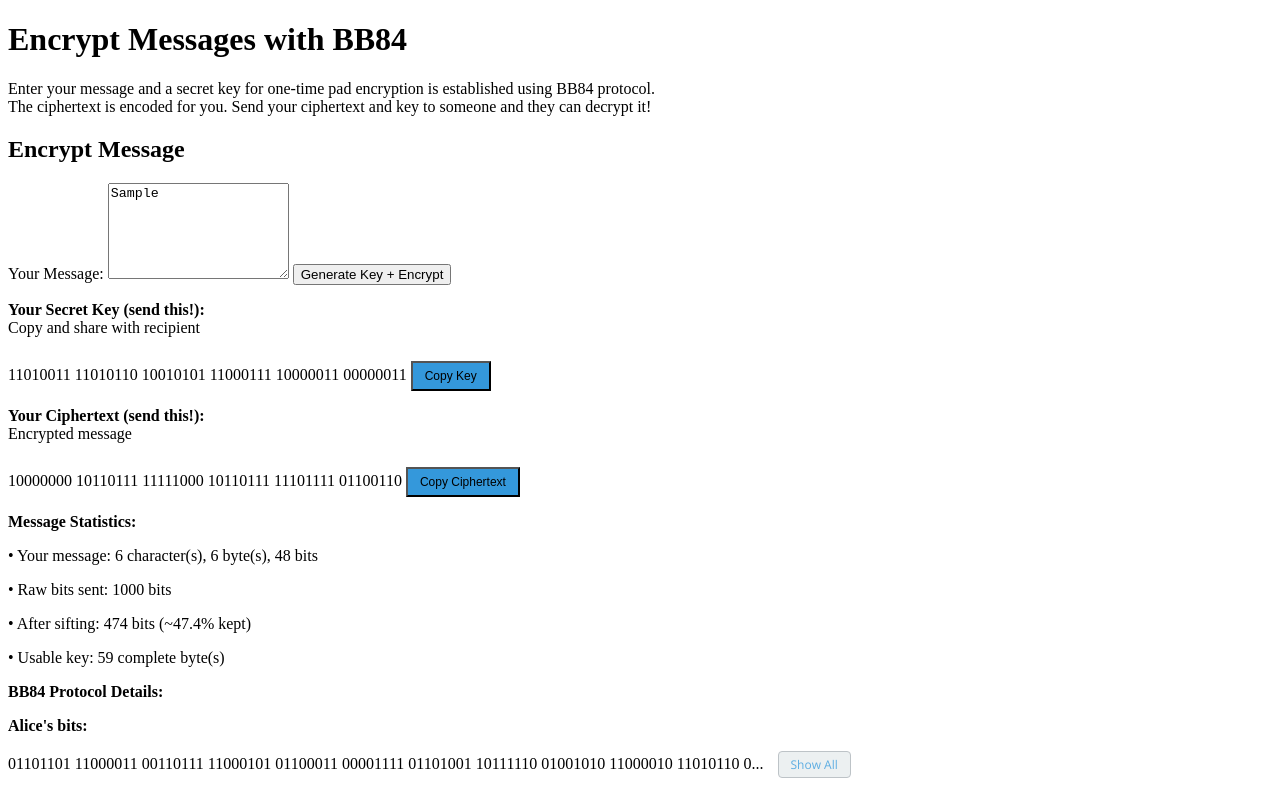
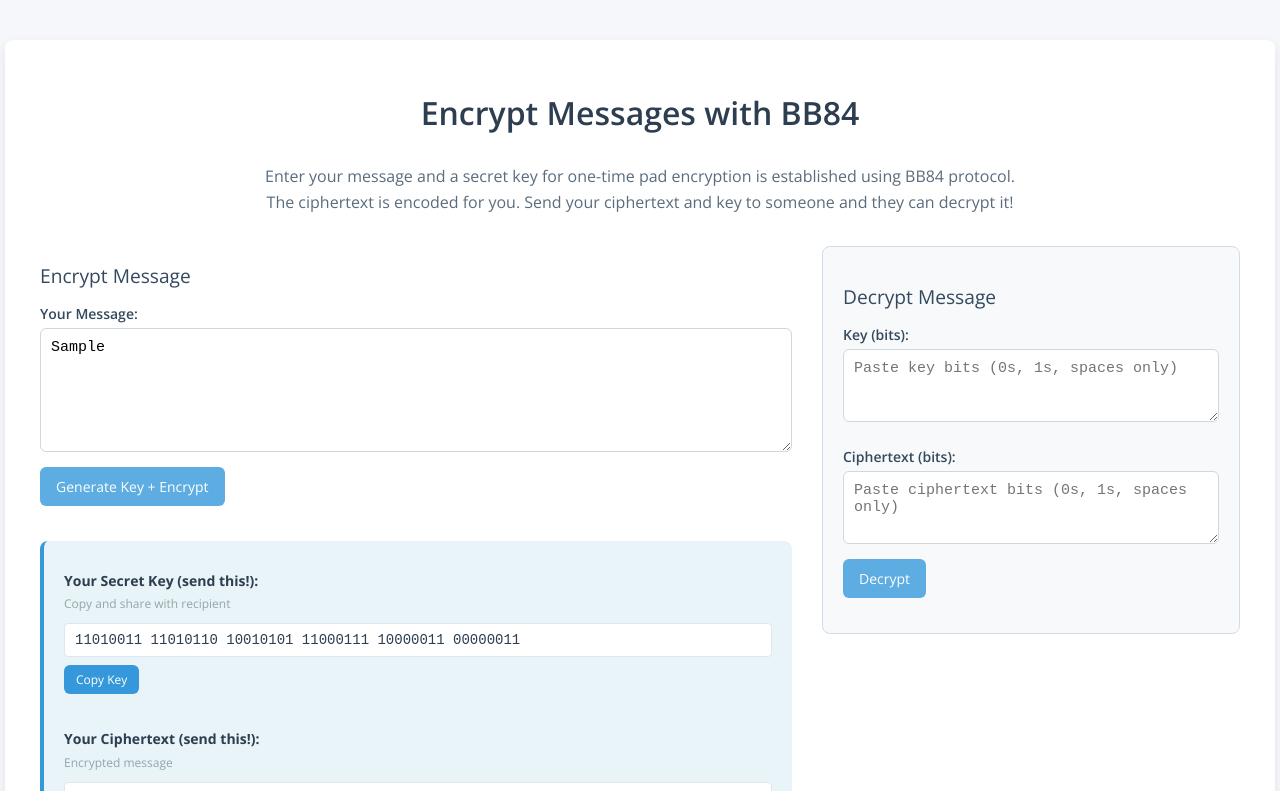
Before and after one commit to jcheesem/qkd-simulator, a plain HTML site: page docs/index.html in a window 1280 px wide. Both pictures are taken after typing "Sample" into the empty fields and a click on the button "Generate Key + Encrypt". Shown: the top 791 px of the page. Drawn offline with nearby package versions, Linux system fonts and the light colour scheme.

Commit message:
Update style.css

```diff
--- a/docs/style.css
+++ b/docs/style.css
@@ -1,3 +1,193 @@
+body {
+  font-family: 'Open Sans', sans-serif;
+  background: #f5f7fa;
+  margin: 0;
+  padding: 0;
+}
+
+.container {
+  width: 95%;
+  max-width: 1200px;
+  margin: 40px auto;
+  text-align: center;
+  background: white;
+  padding: 30px 35px;
+  border-radius: 8px;
+  box-shadow: 0 4px 12px rgba(0,0,0,0.08);
+}
+
+h1 {
+  font-family: 'Open Sans', sans-serif;
+  font-weight: 600;
+  margin-bottom: 30px;
+  color: #2c3e50;
+}
+
+h2 {
+  font-family: 'Open Sans', sans-serif;
+  font-weight: 500;
+  font-size: 1.2em;
+  margin-bottom: 15px;
+  color: #34495e;
+}
+
+.split-layout {
+  display: flex;
+  gap: 30px;
+  align-items: flex-start;
+}
+
+.subtitle {
+  font-family: 'Open Sans', sans-serif;
+  font-size: 16px;
+  line-height: 1.6;
+  color: #5a6c7d;
+  margin-bottom: 30px;
+  text-align: center;
+  max-width: 900px;
+  margin-left: auto;
+  margin-right: auto;
+}
+
+.encrypt-section {
+  flex: 2;
+  text-align: left;
+}
+
+.decrypt-section {
+  flex: 1;
+  text-align: left;
+  background: #f8f9fa;
+  padding: 20px;
+  border-radius: 8px;
+  border: 1px solid #d0dce8;
+}
+
+input, textarea {
+  width: 100%;
+  padding: 10px;
+  font-size: 15px;
+  font-family: 'Open Sans', sans-serif;
+  border-radius: 6px;
+  border: 1px solid #cfd8dc;
+  margin-bottom: 10px;
+  box-sizing: border-box;
+}
+
+input:focus, textarea:focus {
+  outline: none;
+  border-color: #5dade2;
+}
+
+textarea {
+  font-family: 'Courier New', monospace;
+  resize: vertical;
+}
+
+label {
+  display: block;
+  font-family: 'Open Sans', sans-serif;
+  font-weight: 600;
+  margin-top: 10px;
+  margin-bottom: 5px;
+  font-size: 14px;
+  color: #34495e;
+}
+
+button {
+  padding: 10px 16px;
+  font-size: 14px;
+  font-family: 'Open Sans', sans-serif !important;
+  background: #5dade2;
+  color: white;
+  border: none;
+  border-radius: 6px;
+  cursor: pointer;
+  transition: 0.2s;
+  margin-bottom: 15px;
+  font-weight: 500;
+}
+
+button:hover {
+  background: #3498db;
+}
+
+.output-section {
+  text-align: left;
+  margin-top: 20px;
+  background: #f8f9fa;
+  padding: 15px 20px;
+  border-radius: 8px;
+  border-left: 4px solid #5dade2;
+  font-size: 14px;
+}
+
+.output-section p {
+  font-family: 'Open Sans', sans-serif;
+  font-size: 14px;
+  line-height: 1.6;
+  margin-bottom: 10px;
+  color: #2c3e50;
+}
+
+.code {
+  font-family: 'Courier New', monospace;
+  background: white;
+  padding: 8px 10px;
+  border-radius: 4px;
+  display: block;
+  margin-top: 6px;
+  white-space: pre-wrap;
+  word-break: break-all;
+  overflow-wrap: break-word;
+  border: 1px solid #e0e6ed;
+  color: #2c3e50;
+  max-width: 100%;
+  box-sizing: border-box;
+}
+
+.code-container {
+  position: relative;
+  margin-top: 6px;
+}
+
+.code-scrollable {
+  max-height: 150px;
+  overflow-y: auto;
+  border: 1px solid #e0e6ed;
+  border-radius: 4px;
+  background: white;
+  padding: 8px 10px;
+}
+
+.subtitle-text {
+  font-size: 12px;
+  color: #95a5a6;
+  font-weight: 400;
+  display: block;
+  margin-top: 2px;
+}
+
+.small-text {
+  font-size: 12px !important;
+  color: #7f8c8d;
+}
+
+.key-cipher-section {
+  background: #e8f4f8 !important;
+  border-left: 4px solid #3498db !important;
+  margin-bottom: 20px;
+}
+
+.copy-btn {
+  padding: 6px 12px;
+  font-size: 12px;
+  margin-top: 8px;
+  margin-bottom: 20px;
+  background: #3498db;
+  display: block;
+}
+
 .copy-btn {
   padding: 6px 12px;
   font-size: 12px;
@@ -21,3 +211,19 @@
   display: inline-block;
   margin-left: 10px;
 }
+
+.show-all-btn:hover {
+  background: #5dade2;
+  color: white;
+  border-color: #5dade2;
+}
+
+/* Responsive for smaller screens */
+@media (max-width: 900px) {
+  .split-layout {
+    flex-direction: column;
+  }
+  .decrypt-section {
+    width: 100%;
+  }
+}
```
